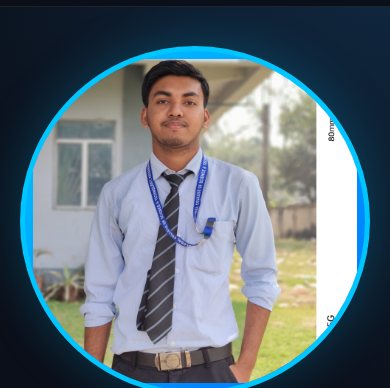
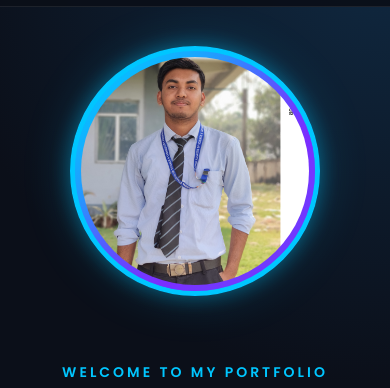
Before and after one commit to avikdas411/avikdas---portfolio, a plain HTML site: page index.html in a window 390 px wide. Shown: the part 69-457 px from the top of the page. Drawn offline with Linux system fonts and the light colour scheme.

Commit message:
Implement profile photo glow effect and mobile styles
Added a glow effect and responsive design for profile photos.

```diff
--- a/style.css
+++ b/style.css
@@ -796,3 +796,72 @@ section {
     }
 
 }
+/* =========================
+   PROFILE PHOTO GLOW EFFECT
+========================= */
+
+.profile-circle {
+    position: relative;
+    width: 320px;
+    height: 320px;
+    border-radius: 50%;
+    padding: 6px;
+    background: linear-gradient(135deg, #00c6ff, #7b2cff);
+    box-shadow:
+        0 0 20px rgba(0, 198, 255, 0.4),
+        0 0 50px rgba(0, 198, 255, 0.2);
+}
+
+/* Photo */
+
+.profile-circle img,
+.profile-circle .photo-placeholder {
+    width: 100%;
+    height: 100%;
+    border-radius: 50%;
+    object-fit: cover;
+}
+
+/* Glow Animation */
+
+.profile-circle::before {
+    content: "";
+    position: absolute;
+    inset: -4px;
+    border-radius: 50%;
+    background: linear-gradient(
+        45deg,
+        #00c6ff,
+        transparent,
+        #7b2cff,
+        transparent
+    );
+    z-index: -1;
+    animation: rotateGlow 4s linear infinite;
+}
+
+@keyframes rotateGlow {
+
+    0% {
+        transform: rotate(0deg);
+    }
+
+    100% {
+        transform: rotate(360deg);
+    }
+
+}
+
+
+/* =========================
+   MOBILE PHOTO
+========================= */
+
+@media (max-width: 768px) {
+
+    .profile-circle {
+        width: 250px;
+        height: 250px;
+    }
+
+}
```
